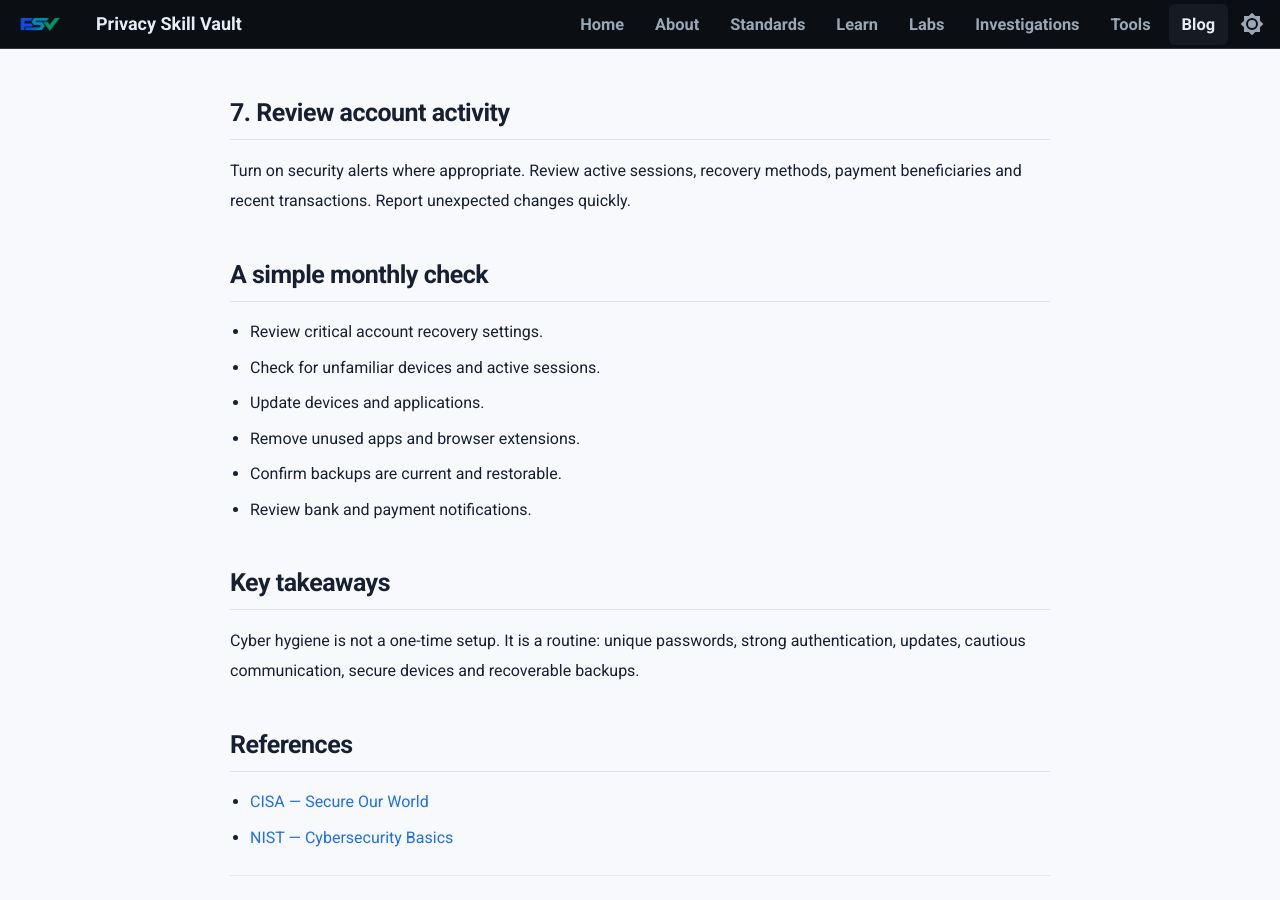
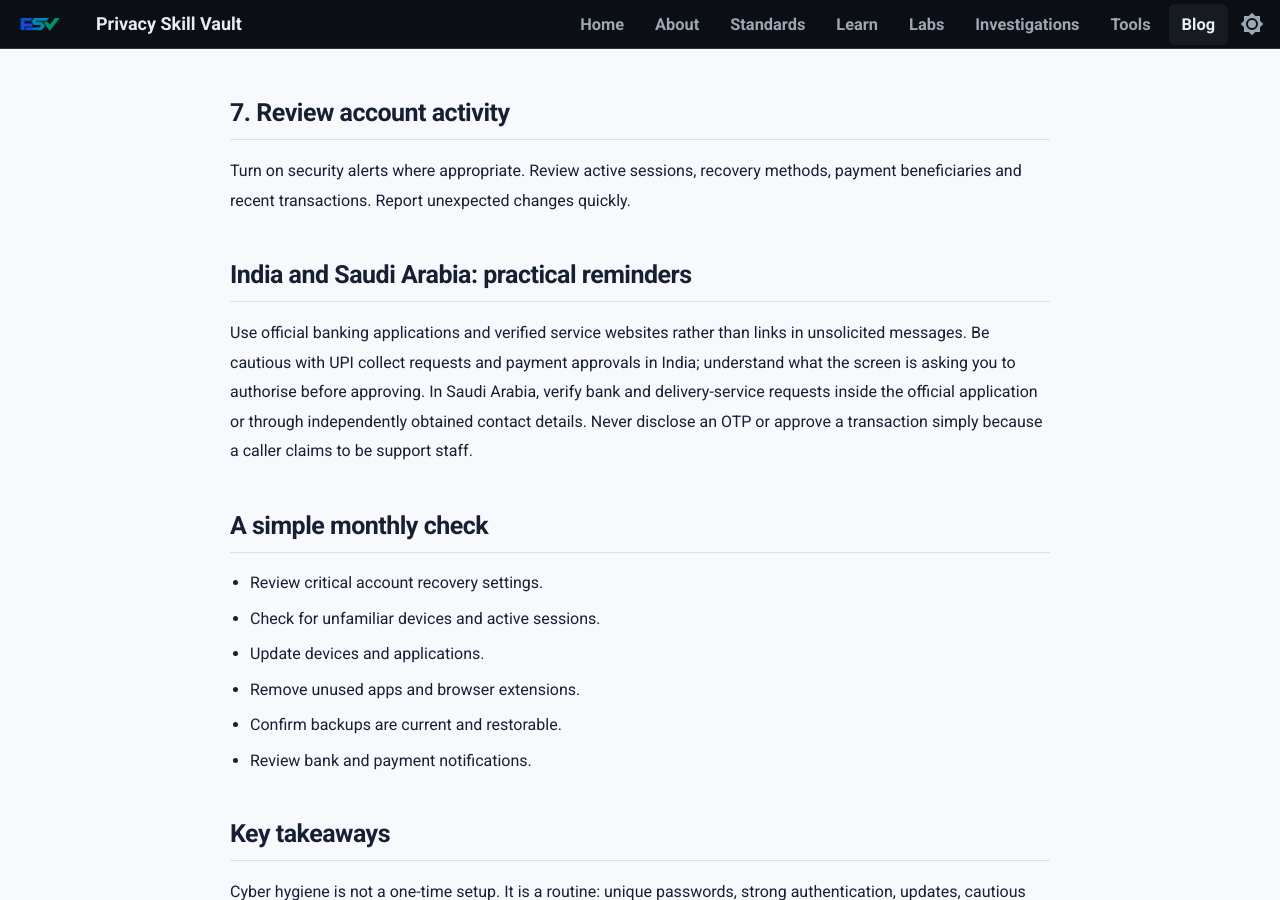
Before and after one commit to PrivacySkillVault/privacyskillvault.github.io, an MkDocs documentation site: the page built from docs/blog/cyber-fraud/cyber-hygiene-basics/index.md, in a window 1280 px wide and 900 px high, scrolled down 1340 px. Built offline with MkDocs 1.6.1 and Material for MkDocs 9.7.7, drawn with Linux system fonts in a browser that asks for light colours.

Commit message:
Editorial correction and prevention focus: cyber-hygiene-basics

```diff
--- a/docs/blog/cyber-fraud/cyber-hygiene-basics/index.md
+++ b/docs/blog/cyber-fraud/cyber-hygiene-basics/index.md
@@ -34,6 +34,10 @@ Maintain backups protected from accidental deletion and ransomware. Test restora
 
 Turn on security alerts where appropriate. Review active sessions, recovery methods, payment beneficiaries and recent transactions. Report unexpected changes quickly.
 
+## India and Saudi Arabia: practical reminders
+
+Use official banking applications and verified service websites rather than links in unsolicited messages. Be cautious with UPI collect requests and payment approvals in India; understand what the screen is asking you to authorise before approving. In Saudi Arabia, verify bank and delivery-service requests inside the official application or through independently obtained contact details. Never disclose an OTP or approve a transaction simply because a caller claims to be support staff.
+
 ## A simple monthly check
 
 - Review critical account recovery settings.
```
